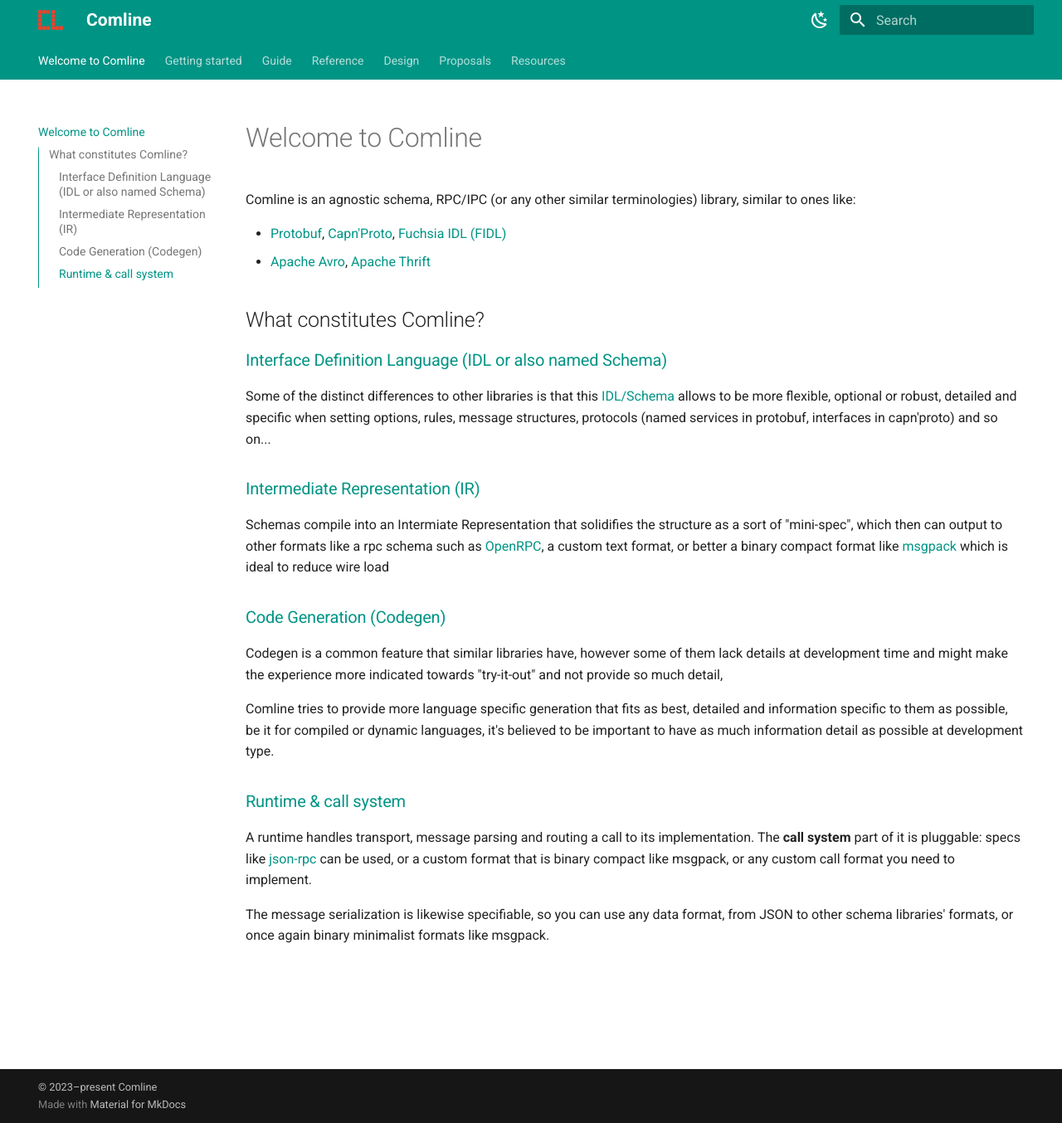
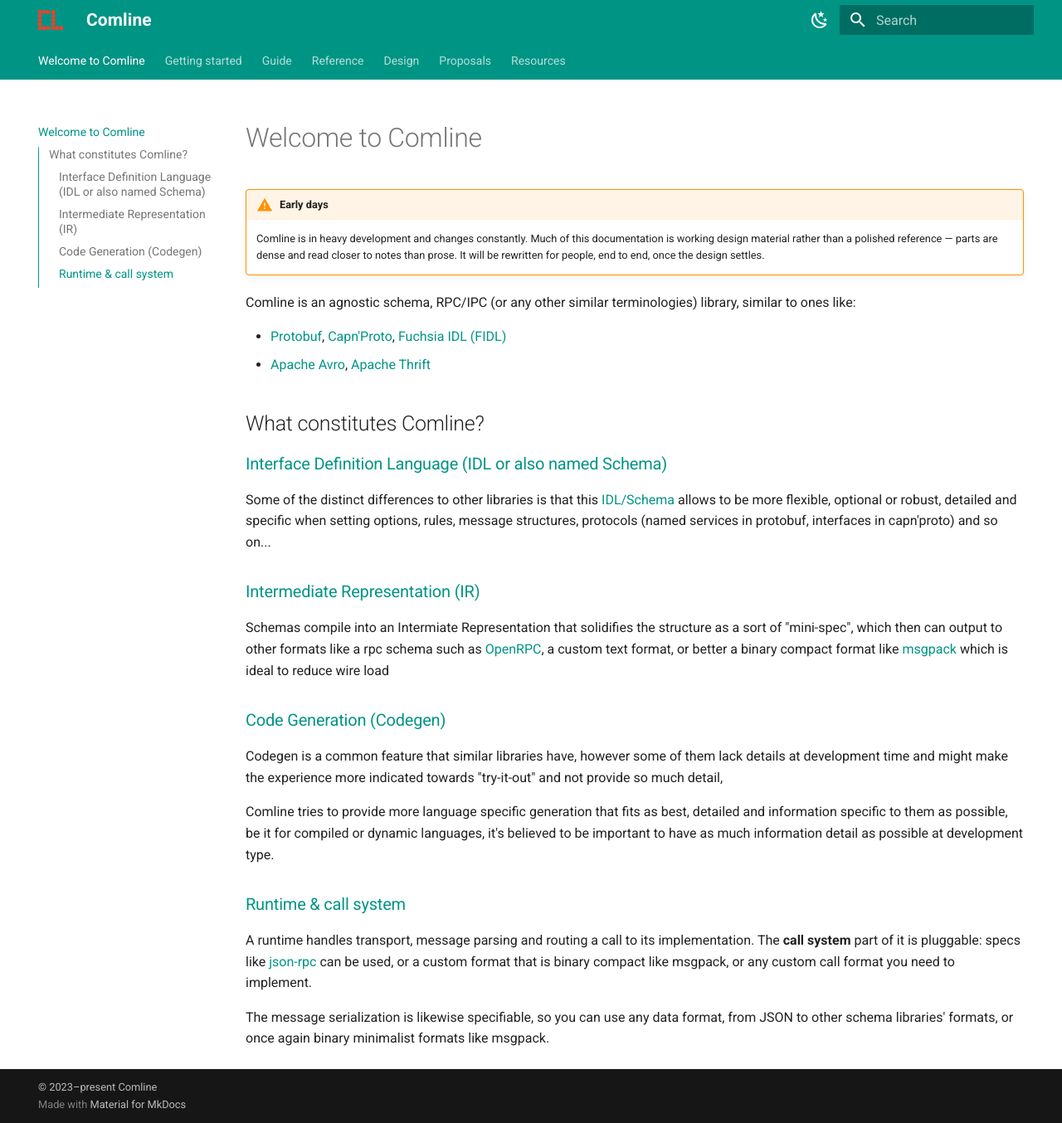
Before and after one commit to ComlineProject/docs, an MkDocs documentation site: the page built from docs/docs/index.md, in a window 1280 px wide and 1354 px high. Shown: the whole window at 83% size. Built offline with MkDocs 1.6.1 and Material for MkDocs 9.7.7, drawn with Linux system fonts in a browser that asks for light colours; the version menu is left out.

Commit message:
docs: add an early-days disclaimer to the home page
Heavy development, docs are working design material not a polished reference,
will be rewritten for people once the design settles.

```diff
--- a/docs/docs/index.md
+++ b/docs/docs/index.md
@@ -1,4 +1,11 @@
 # Welcome to Comline
+
+!!! warning "Early days"
+    Comline is in heavy development and changes constantly. Much of this
+    documentation is working design material rather than a polished reference —
+    parts are dense and read closer to notes than prose. It will be rewritten
+    for people, end to end, once the design settles.
+
 Comline is an agnostic schema, RPC/IPC (or any other similar terminologies)
 library, similar to ones like:
 
```
